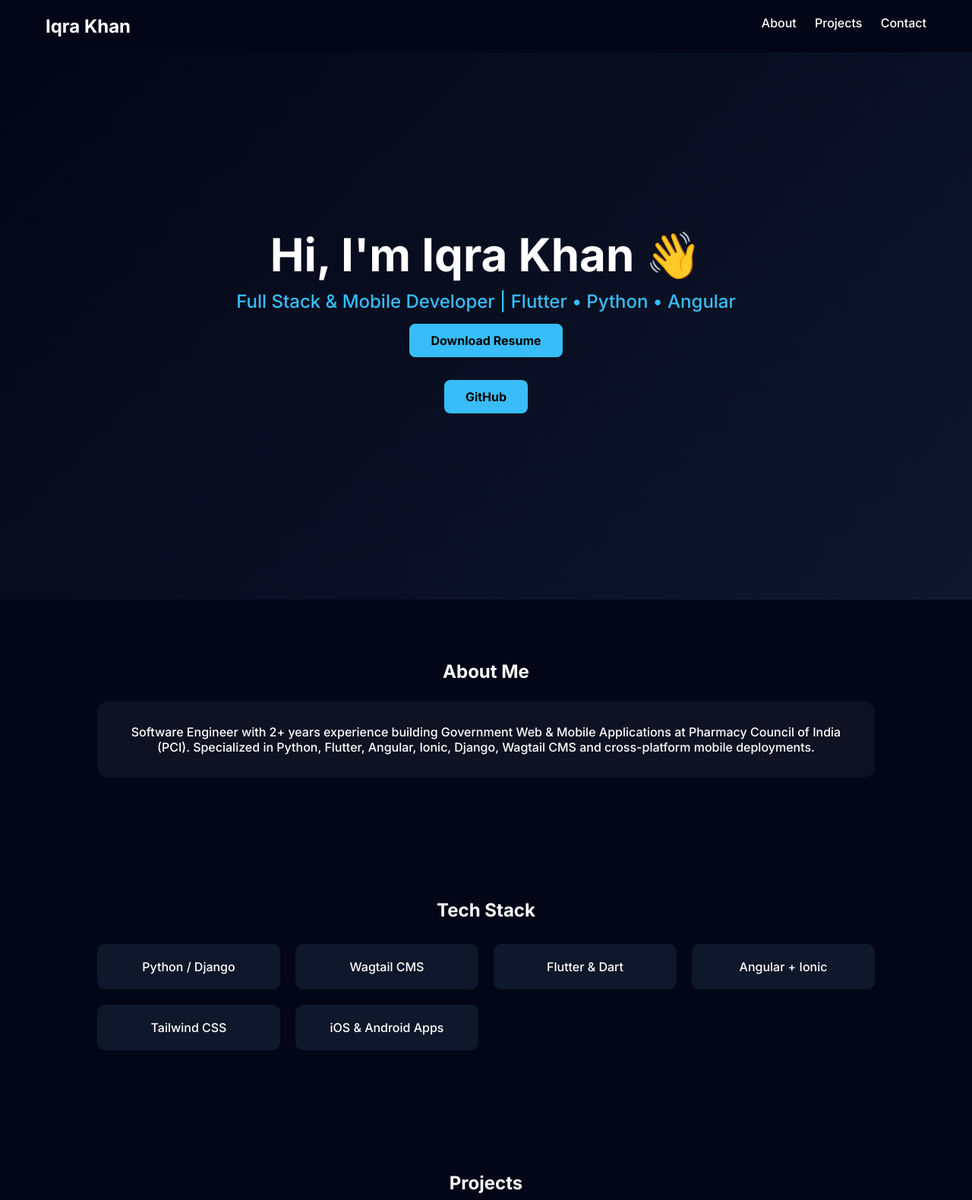
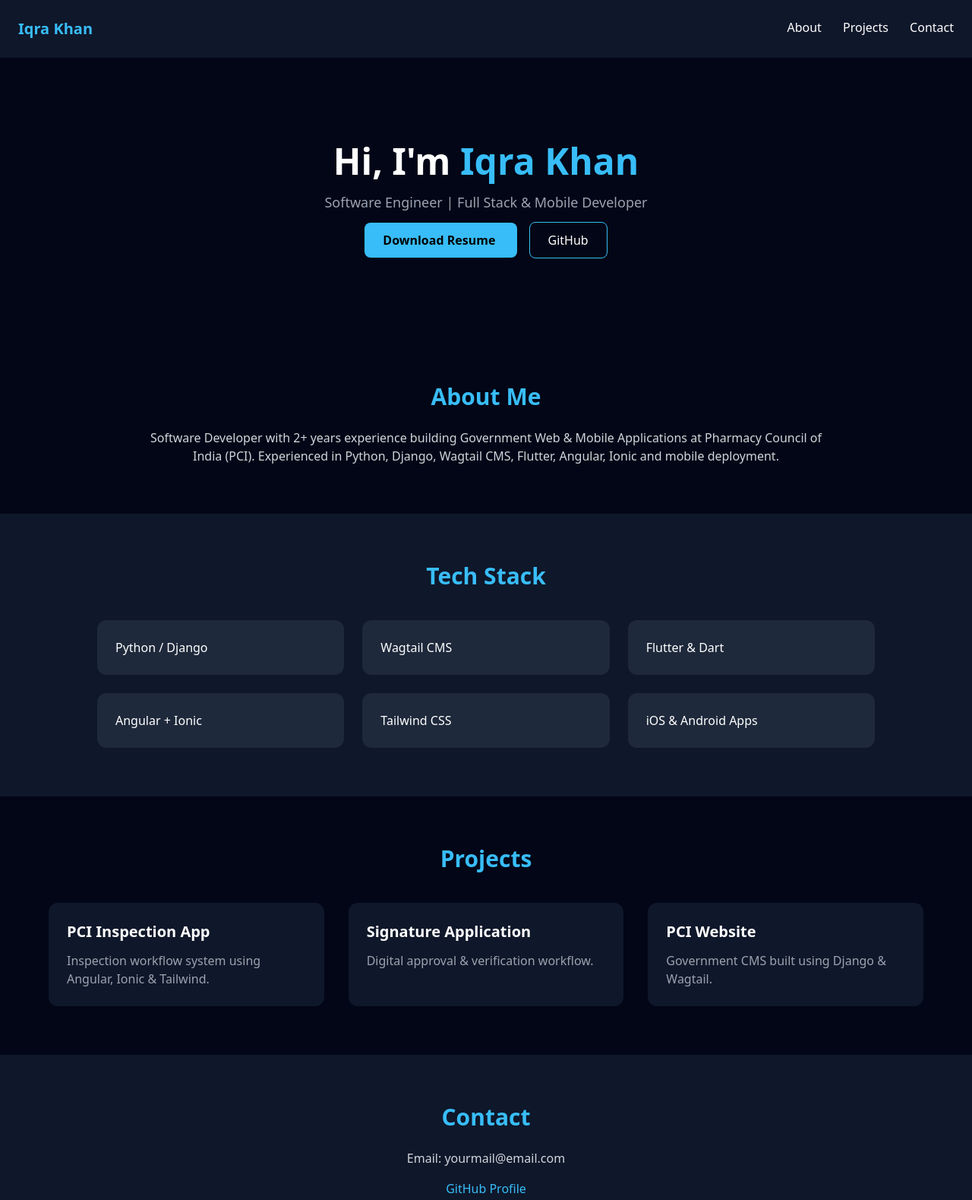
Before and after one commit to IqraOg/IqraOg.github.io, a plain HTML site: page index.html in a window 1280 px wide. Shown: the top 1579 px of the page at 76% size. Drawn offline with nearby package versions, Linux system fonts and the light colour scheme.

Commit message:
Refactor HTML structure and styles

```diff
--- a/index.html
+++ b/index.html
@@ -3,221 +3,124 @@
 <head>
 <meta charset="UTF-8">
 <meta name="viewport" content="width=device-width, initial-scale=1.0">
+
 <title>Iqra Khan | Software Engineer</title>
 
-<link href="https://fonts.googleapis.com/css2?family=Inter:wght@300;500;700&display=swap" rel="stylesheet">
+<script src="https://cdn.tailwindcss.com"></script>
 
-<style>
-
-*{
-margin:0;
-padding:0;
-box-sizing:border-box;
-font-family:Inter;
-scroll-behavior:smooth;
-}
-
-body{
-background:#020617;
-color:white;
-}
-
-/* NAVBAR */
-nav{
-display:flex;
-justify-content:space-between;
-padding:20px 60px;
-background:#020617;
-position:sticky;
-top:0;
-}
-
-nav a{
-color:white;
-margin-left:20px;
-text-decoration:none;
-}
-
-/* HERO */
-.hero{
-height:90vh;
-display:flex;
-flex-direction:column;
-justify-content:center;
-align-items:center;
-text-align:center;
-background:linear-gradient(135deg,#020617,#0f172a);
-}
-
-.hero h1{
-font-size:60px;
-}
-
-.typing{
-color:#38bdf8;
-font-size:24px;
-margin-top:10px;
-}
-
-.btn{
-background:#38bdf8;
-color:black;
-padding:12px 28px;
-border-radius:8px;
-text-decoration:none;
-margin:15px;
-display:inline-block;
-font-weight:bold;
-}
-
-/* SECTION */
-section{
-padding:80px 10%;
-text-align:center;
-}
-
-/* GLASS CARD */
-.card{
-background:rgba(255,255,255,0.05);
-backdrop-filter:blur(10px);
-padding:30px;
-border-radius:14px;
-margin-top:25px;
-}
-
-/* SKILLS */
-.skills{
-display:grid;
-grid-template-columns:repeat(auto-fit,minmax(200px,1fr));
-gap:20px;
-margin-top:30px;
-}
-
-.skill{
-background:#0f172a;
-padding:20px;
-border-radius:10px;
-}
-
-/* PROJECTS */
-.projects{
-display:grid;
-grid-template-columns:repeat(auto-fit,minmax(300px,1fr));
-gap:25px;
-margin-top:30px;
-}
-
-.project{
-background:#0f172a;
-padding:25px;
-border-radius:12px;
-transition:.3s;
-}
-
-.project:hover{
-transform:translateY(-10px);
-box-shadow:0 0 20px #38bdf8;
-}
-
-/* FOOTER */
-footer{
-text-align:center;
-padding:20px;
-color:#94a3b8;
-}
-
-</style>
 </head>
 
-<body>
+<body class="bg-slate-950 text-white font-sans">
 
-<nav>
-<h2>Iqra Khan</h2>
-<div>
+<!-- NAVBAR -->
+<nav class="flex justify-between p-6 bg-slate-900">
+<h1 class="text-xl font-bold text-sky-400">Iqra Khan</h1>
+
+<div class="space-x-6">
 <a href="#about">About</a>
 <a href="#projects">Projects</a>
 <a href="#contact">Contact</a>
 </div>
 </nav>
 
-<div class="hero">
-<h1>Hi, I'm Iqra Khan 👋</h1>
-<div class="typing" id="typing"></div>
+<!-- HERO -->
+<section class="text-center py-28">
 
-<a class="btn" href="#">Download Resume</a>
-<a class="btn" href="https://github.com/IqraOg">GitHub</a>
-</div>
+<h1 class="text-5xl font-bold">
+Hi, I'm <span class="text-sky-400">Iqra Khan</span>
+</h1>
 
-<section id="about">
-<h2>About Me</h2>
-<div class="card">
-Software Engineer with 2+ years experience building Government Web & Mobile Applications at Pharmacy Council of India (PCI).
-Specialized in Python, Flutter, Angular, Ionic, Django, Wagtail CMS and cross-platform mobile deployments.
-</div>
-</section>
+<p class="mt-4 text-lg text-gray-400">
+Software Engineer | Full Stack & Mobile Developer
+</p>
 
-<section>
-<h2>Tech Stack</h2>
+<div class="mt-6 space-x-4">
+<a href="#" class="bg-sky-400 text-black px-6 py-3 rounded-lg font-semibold">
+Download Resume
+</a>
 
-<div class="skills">
-<div class="skill">Python / Django</div>
-<div class="skill">Wagtail CMS</div>
-<div class="skill">Flutter & Dart</div>
-<div class="skill">Angular + Ionic</div>
-<div class="skill">Tailwind CSS</div>
-<div class="skill">iOS & Android Apps</div>
+<a href="https://github.com/IqraOg" class="border border-sky-400 px-6 py-3 rounded-lg">
+GitHub
+</a>
 </div>
 
 </section>
 
-<section id="projects">
-<h2>Projects</h2>
+<!-- ABOUT -->
+<section id="about" class="max-w-4xl mx-auto text-center py-16">
+<h2 class="text-3xl font-bold text-sky-400">About Me</h2>
 
-<div class="projects">
+<p class="mt-6 text-gray-300">
+Software Developer with 2+ years experience building Government Web & Mobile Applications at Pharmacy Council of India (PCI).
+Experienced in Python, Django, Wagtail CMS, Flutter, Angular, Ionic and mobile deployment.
+</p>
+</section>
 
-<div class="project">
-<h3>PCI Inspection Application</h3>
-<p>Inspection workflow mobile application using Angular, Ionic & Tailwind.</p>
+<!-- SKILLS -->
+<section class="py-16 bg-slate-900">
+<h2 class="text-center text-3xl font-bold text-sky-400">Tech Stack</h2>
+
+<div class="grid md:grid-cols-3 gap-6 max-w-5xl mx-auto mt-10">
+
+<div class="bg-slate-800 p-6 rounded-xl">Python / Django</div>
+<div class="bg-slate-800 p-6 rounded-xl">Wagtail CMS</div>
+<div class="bg-slate-800 p-6 rounded-xl">Flutter & Dart</div>
+<div class="bg-slate-800 p-6 rounded-xl">Angular + Ionic</div>
+<div class="bg-slate-800 p-6 rounded-xl">Tailwind CSS</div>
+<div class="bg-slate-800 p-6 rounded-xl">iOS & Android Apps</div>
+
+</div>
+</section>
+
+<!-- PROJECTS -->
+<section id="projects" class="py-16">
+
+<h2 class="text-center text-3xl font-bold text-sky-400">Projects</h2>
+
+<div class="grid md:grid-cols-3 gap-8 max-w-6xl mx-auto mt-10">
+
+<div class="bg-slate-900 p-6 rounded-xl hover:scale-105 transition">
+<h3 class="text-xl font-bold">PCI Inspection App</h3>
+<p class="mt-3 text-gray-400">
+Inspection workflow system using Angular, Ionic & Tailwind.
+</p>
 </div>
 
-<div class="project">
-<h3>PCI Signature Application</h3>
-<p>Digital approval and verification system.</p>
+<div class="bg-slate-900 p-6 rounded-xl hover:scale-105 transition">
+<h3 class="text-xl font-bold">Signature Application</h3>
+<p class="mt-3 text-gray-400">
+Digital approval & verification workflow.
+</p>
 </div>
 
-<div class="project">
-<h3>PCI Website</h3>
-<p>Government CMS website built using Django & Wagtail CMS.</p>
+<div class="bg-slate-900 p-6 rounded-xl hover:scale-105 transition">
+<h3 class="text-xl font-bold">PCI Website</h3>
+<p class="mt-3 text-gray-400">
+Government CMS built using Django & Wagtail.
+</p>
 </div>
 
 </div>
+</section>
+
+<!-- CONTACT -->
+<section id="contact" class="text-center py-16 bg-slate-900">
+
+<h2 class="text-3xl font-bold text-sky-400">Contact</h2>
+
+<p class="mt-6 text-gray-300">
+Email: yourmail@email.com
+</p>
+
+<a href="https://github.com/IqraOg" class="mt-4 inline-block text-sky-400">
+GitHub Profile
+</a>
 
 </section>
 
-<section id="contact">
-<h2>Contact</h2>
-<div class="card">
-Email: yourmail@email.com <br><br>
-GitHub: github.com/IqraOg
-</div>
-</section>
-
-<footer>
+<footer class="text-center p-6 text-gray-500">
 © 2026 Iqra Khan | Software Engineer
 </footer>
 
-<script>
-const text="Full Stack & Mobile Developer | Flutter • Python • Angular";
-let i=0;
-function typing(){
-if(i<text.length){
-document.getElementById("typing").innerHTML+=text.charAt(i);
-i++;
-setTimeout(typing,60);
-}
-}
-typing();
-</script>
-
 </body>
 </html>
```
